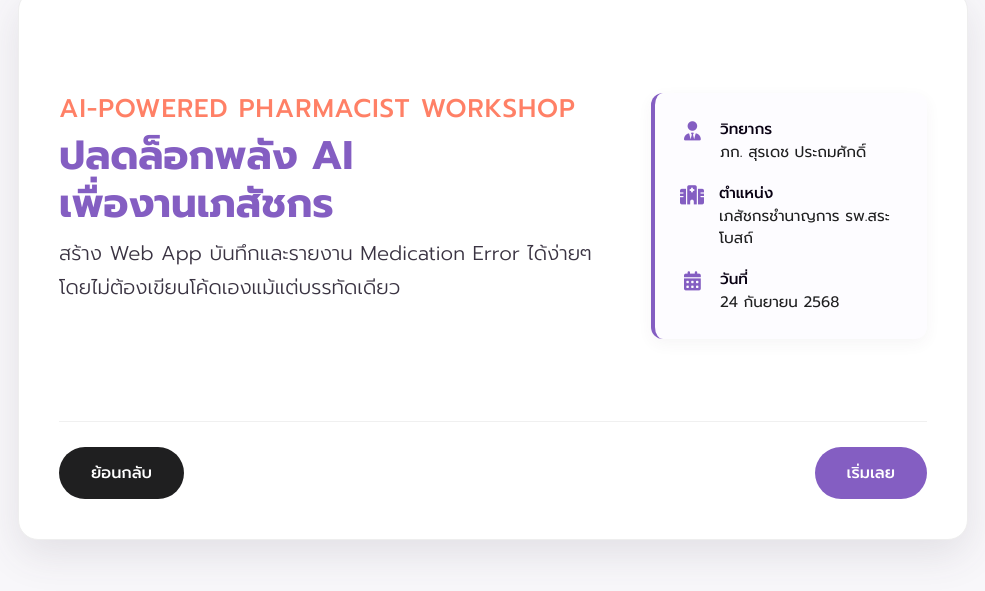
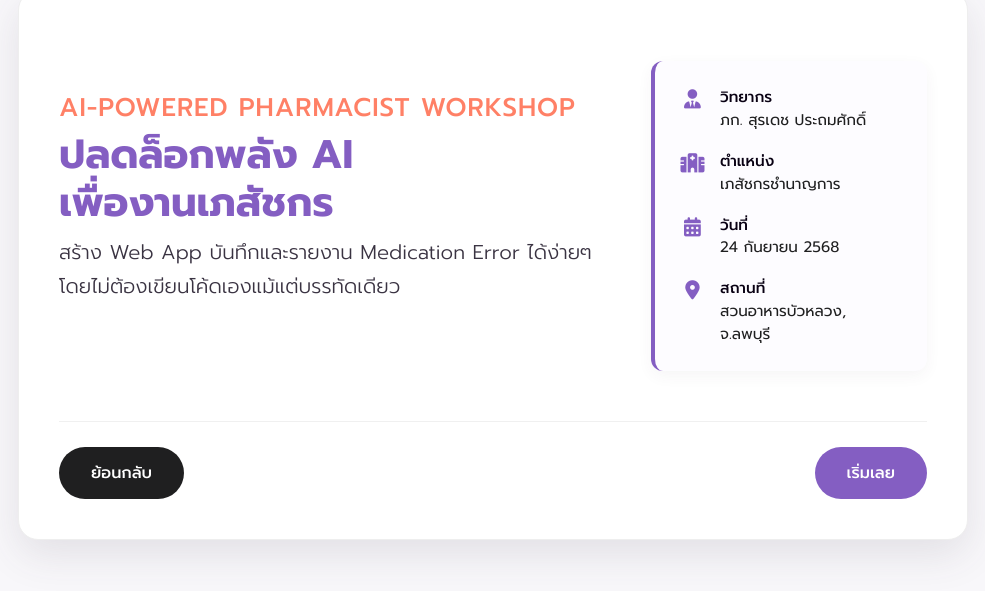
Before and after one commit to pharmacist-sabot/ai-workshop-slides, a plain HTML site: page index.html in a window 1280 px wide. Shown: the part 135-726 px from the top of the page, without its empty margins (147-1132 px from the left). Drawn offline with Linux system fonts and the light colour scheme.

Commit message:
feat: Add place detail for workshop

```diff
--- a/index.html
+++ b/index.html
@@ -4,7 +4,6 @@
     <meta charset="UTF-8">
     <meta name="viewport" content="width=device-width, initial-scale=1.0">
     <title>AI-Powered Pharmacist Workshop</title>
-    <!-- Font Awesome for icons -->
     <link rel="stylesheet" href="https://cdnjs.cloudflare.com/ajax/libs/font-awesome/6.4.0/css/all.min.css">
     <link rel="stylesheet" href="style.css">
     <style>
@@ -73,7 +72,6 @@
             font-weight: 400;
         }
 
-        /* Responsive for this specific layout */
         @media (max-width: 850px) {
             .main-content-grid {
                 grid-template-columns: 1fr;
@@ -93,7 +91,6 @@
 
             <div class="main-content-grid">
 
-                <!-- Left Column: Title -->
                 <div class="title-section">
                     <h2>AI-Powered Pharmacist Workshop</h2>
                     <h1>ปลดล็อกพลัง AI<br>เพื่องานเภสัชกร</h1>
@@ -102,7 +99,6 @@
                     </p>
                 </div>
 
-                <!-- Right Column: Details -->
                 <div class="details-section">
                     <div class="detail-item">
                         <i class="fas fa-user-tie icon"></i>
@@ -115,7 +111,7 @@
                         <i class="fas fa-hospital icon"></i>
                         <div class="text-content">
                             <strong>ตำแหน่ง</strong>
-                            <span>เภสัชกรชำนาญการ รพ.สระโบสถ์</span>
+                            <span>เภสัชกรชำนาญการ</span>
                         </div>
                     </div>
                     <div class="detail-item">
@@ -123,6 +119,14 @@
                         <div class="text-content">
                             <strong>วันที่</strong>
                             <span>24 กันยายน 2568</span>
+                        </div>
+                    </div>
+
+                    <div class="detail-item">
+                        <i class="fas fa-map-marker-alt icon"></i>
+                        <div class="text-content">
+                            <strong>สถานที่</strong>
+                            <span>สวนอาหารบัวหลวง, จ.ลพบุรี</span>
                         </div>
                     </div>
                 </div>
```
